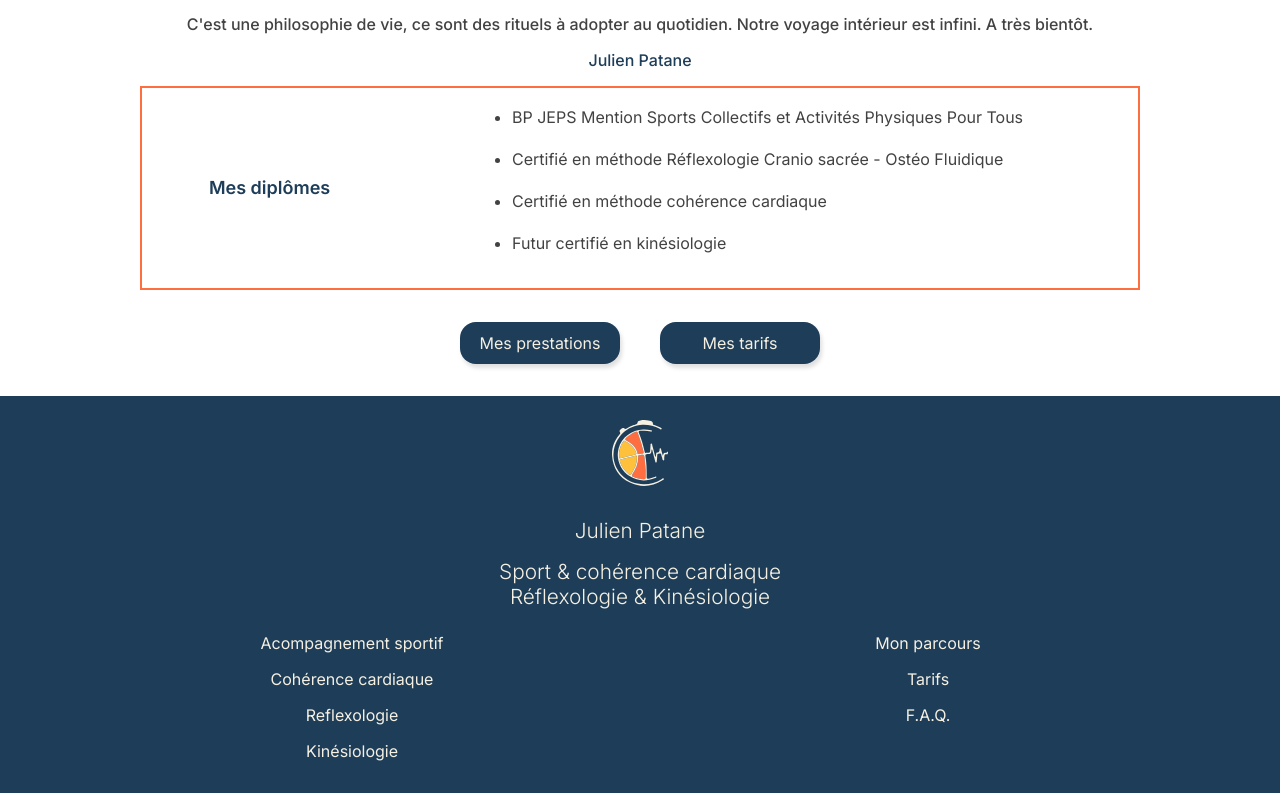
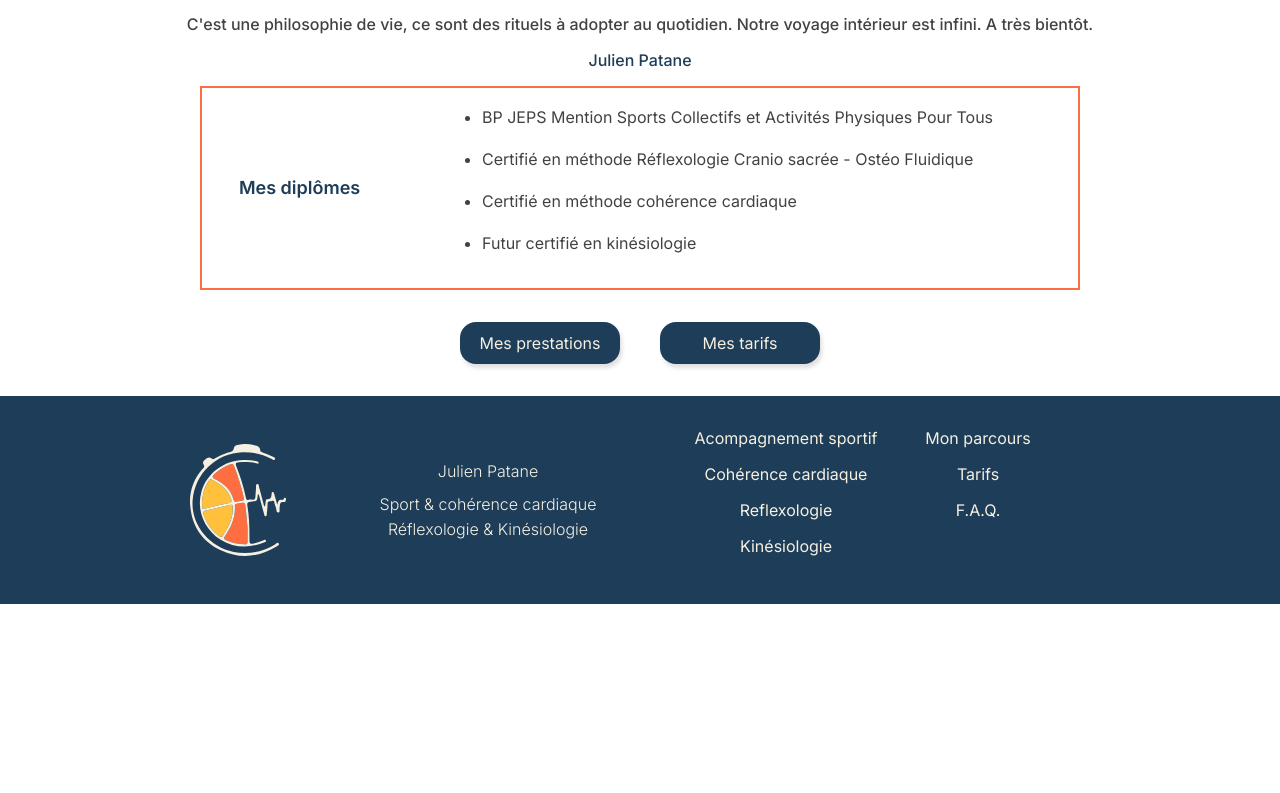
Before and after one commit to L14-1/JulienPatane, a Vue app: page /#/mon-parcours in a window 1280 px wide. Shown: the part 1144-1937 px from the top of the page. After the commit the page ends 1748 px from the top, so only its background shows below. Built offline with nearby package versions, Linux system fonts and the light colour scheme.

Commit message:
footer all sizes

```diff
--- a/src/App.vue
+++ b/src/App.vue
@@ -90,6 +90,9 @@ export default {
 }
 
 #app {
+  display : flex;
+  flex-direction : column;
+  justify-content: center;
   padding-top : 5rem;
   color: #424242;
   h1 {
--- a/src/components/footerComponent.vue
+++ b/src/components/footerComponent.vue
@@ -1,11 +1,14 @@
 <template>
   <div class="footer">
+    <div class="container">
     <img src="../assets/Logo.svg" alt="julien Patane Logo">
+    <div class="name-logo">
       <p>Julien Patane</p>
       <p>Sport & cohérence cardiaque<br>Réflexologie & Kinésiologie</p>
       <div class="social-logos">
         <a href="https://facebook.com"><font-awesome-icon icon="fa-brands fa-facebook-square" /></a>
         <a href="https://instagram.com"><font-awesome-icon icon="fa-brands fa-instagram-square" /></a>
+      </div>
     </div>
     <ul>
       <li>Acompagnement sportif</li>
@@ -17,6 +20,7 @@
       <li>Kinésiologie</li>
     </ul>
     </div>
+  </div>
 </template>
 
 <script>
@@ -27,15 +31,33 @@ export default {
 
 <style lang="scss">
 
+@import '../assets/_mixin.scss';
+
 .footer {
   background : #1E3D59;
+  color : #F5F0E1;
+  @include pc {
+    height : 13rem;
+    display : flex;
+    align-items : center;
+  }
+  .container {
+    max-width : 900px;
+    margin : auto;
     display: flex;
-  color : #F5F0E1;
     flex-direction: column;
     align-items: center;
+    @include pc {
+      flex-direction: row;
+      justify-content: space-around;
+    }
+  }
   img {
     margin : 1.5rem 0;
     width : 3.5rem;
+    @include pc {
+      width : 6rem;
+    }
   }
   p {
     text-align : center;
@@ -43,6 +65,17 @@ export default {
     font-size : 1.3rem;
     margin : 0.5rem 0;
     line-height: 25px;
+    @include pc {
+      font-size : 1rem;
+    }
+  }
+  .name-logo {
+    @include pc {
+      width : 80rem;
+    }
+    .social-logos {
+      display : flex;
+      justify-content: center;
     }
     .fa-facebook-square {
       color : rgb(212, 116, 25);
@@ -55,14 +88,24 @@ export default {
       font-size : 3rem;
       margin : 3rem 2rem;
       box-shadow: inset 0 0 0 0.2rem #1E3D59;
+      @include pc {
+        margin : 1rem 1.5rem;
+        font-size : 2rem;
+      }
+    }
   }
   ul {
     display : flex;
     flex-wrap: wrap;
     justify-content: flex-start;
+    max-width : 25rem;
     margin : 1rem 0 1rem 5vw;
+    @include pc {
+      margin : 0;
+    }
     li {
       width : 45vw;
+      max-width : 12rem;
       text-align: center;
       margin-bottom : 1rem;
       a {
--- a/src/views/Bienfaits.vue
+++ b/src/views/Bienfaits.vue
@@ -27,10 +27,26 @@ export default {
 
 <style lang="scss">
 
+@import '../assets/_mixin.scss';
+
 .bienfaits {
+    display : flex;
+    flex-direction : column;
+    justify-content: center;
+    align-items: center;
     ul {
         margin : 0 2rem 0 4rem;
+        @include pc {
+            display : flex;
+            flex-wrap : wrap;
+            justify-content: space-between;
+            width : 850px;
+        }
         li {
+            @include pc {
+                width : 40vw;
+                max-width : 350px;
+            }
             position : relative;
             margin : 1.5rem 0;
             line-height: 26px;
@@ -82,8 +98,10 @@ export default {
         }
     }
     .buttons {
-        margin : 2rem 1rem;
-        display: flex;
+        margin : 2rem 0;
+        width : 100vw;
+        max-width : 25rem;
+        display : flex;
         justify-content: space-around;
     }
 }
--- a/src/views/Parcours.vue
+++ b/src/views/Parcours.vue
@@ -104,7 +104,7 @@ export default {
             justify-content: space-around;
             align-items: center;
             padding : 1rem 0;
-            width : 1000px
+            width : 880px
         }
         .fa-ribbon {
             color : #FF6E40;
```
Lines whose indentation alone changed are shown as unchanged.
